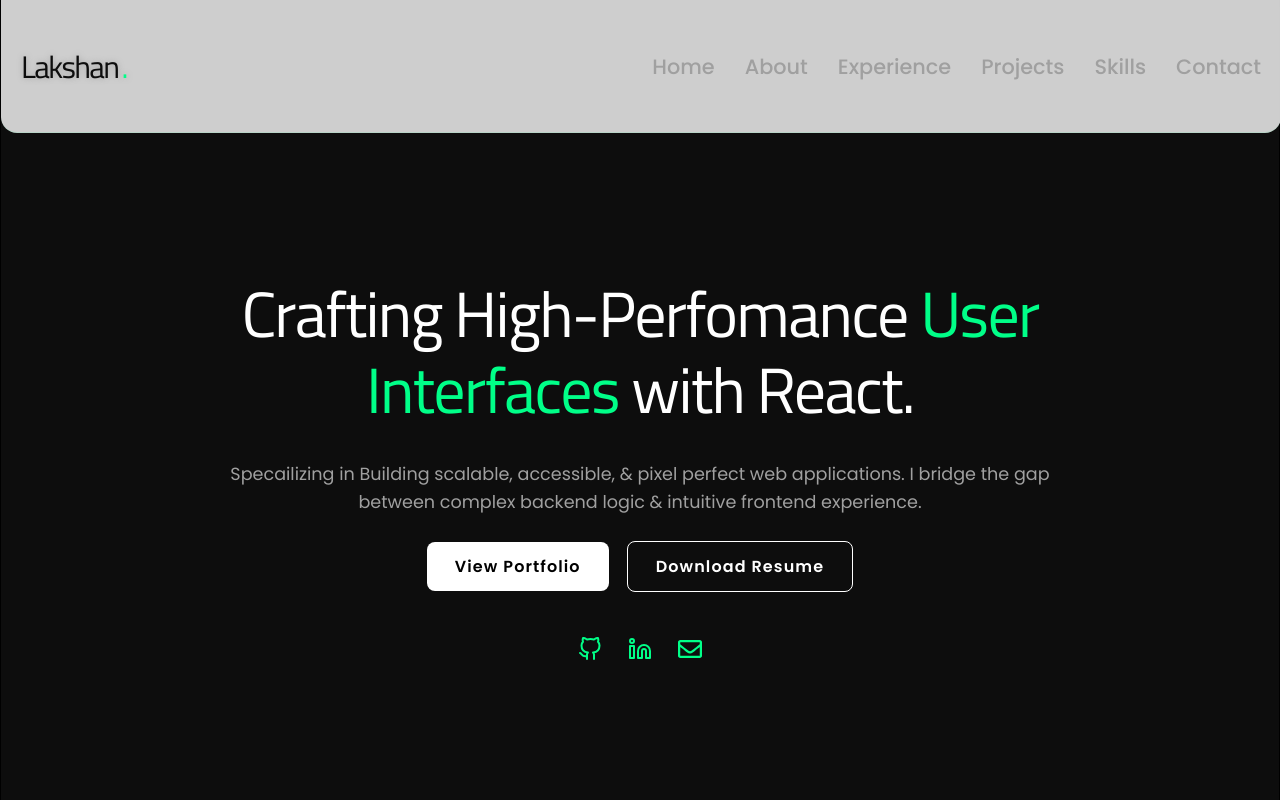
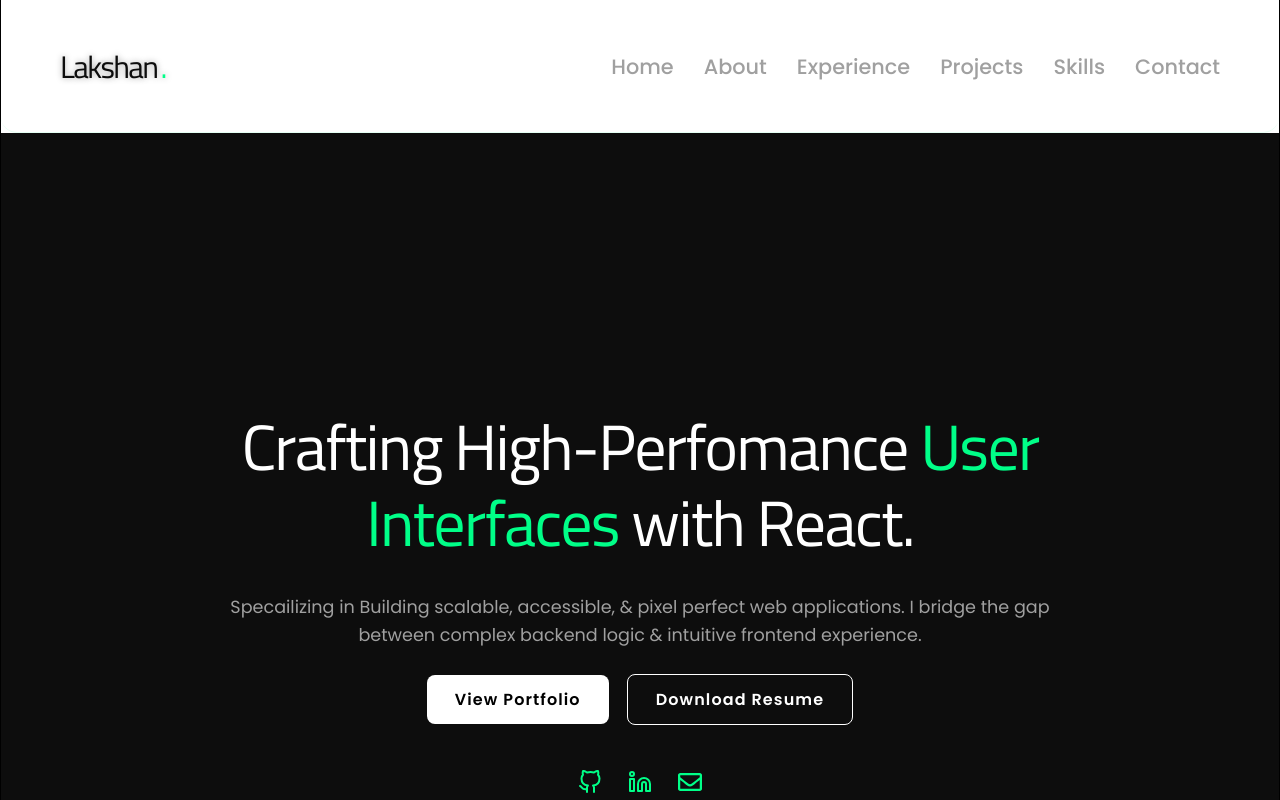
Before and after one commit to lakshan-beast/My-Portfolio, a React (Vite) app: page / in a window 1280 px wide. Shown: the top 800 px of the page. Built offline with nearby package versions, Linux system fonts and the light colour scheme.

Commit message:
refactor: update navbar styles for improved layout and responsiveness

```diff
--- a/src/styles/layout/_header.scss
+++ b/src/styles/layout/_header.scss
@@ -1,18 +1,24 @@
 // navbar styles
 .navbar {
-  position: fixed;
-  top: 0;
-  width: 100%;
+  position: sticky;
+  top: 0.5rem;
+  margin: 0 0.5rem;
   padding: 10px 0;
   background: rgba($text-main, 0.8);
-  border-radius: 0px 0px 1rem 1rem;
+  border-radius: 1rem;
   border-bottom: 1px solid rgba($primary-color, 0.1);
   -webkit-backdrop-filter: blur(10px);
   backdrop-filter: blur(10px);
   z-index: 1000;
 
+  @include respond(desktop) {
+    top: 0;
+    margin: 0;
+    border-radius: 0 0 1rem 1rem;
+  }
+
   &__container {
-    max-width: 1400px;
+    max-width: 1200px;
     margin: 0 auto;
     padding: 0 20px;
 
@@ -52,22 +58,32 @@
     text-align: center;
     padding: 40px 0;
     display: none;
-    border-radius: 0px 0px 6px 6px;
+    border-radius: 0px 0px 1rem 1rem;
 
     &.active {
       display: flex;
     }
+
+    li {
+      margin: 6px 0;
 
       a {
         color: $text-secondary;
         font-weight: 500;
         transition: 0.3s ease;
         font-size: 1.3rem;
-      margin: 3px 0;
+        display: block;
+        border-radius: 3px;
 
         &:hover {
           color: $primary-color;
           text-decoration: underline;
+          background-color: rgba($text-main, 0.3);
+
+          @include respond(desktop) {
+            background-color: transparent;
+          }
+        }
       }
     }
 
```
Lines whose indentation alone changed are shown as unchanged.
